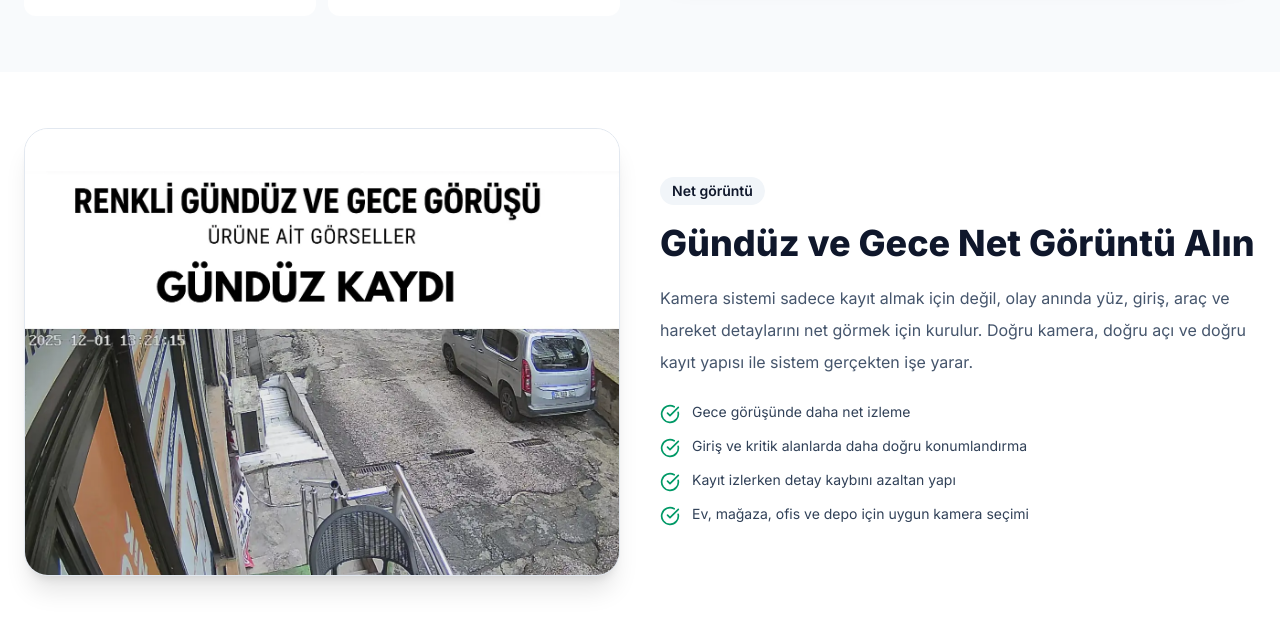
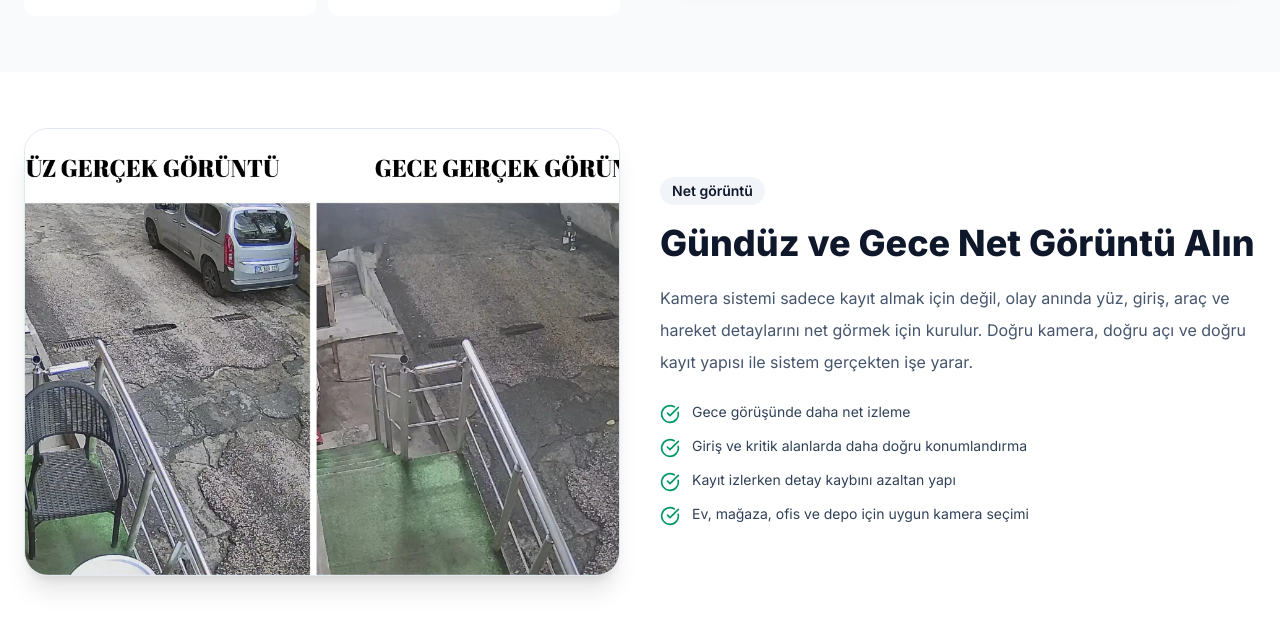
Before and after one commit to Alfasoylu/guvenlikservisi, a Next.js app: page /teklif/istanbul-ip-kamera-montaji in a window 1280 px wide. Shown: the part 1890-2515 px from the top of the page. Built offline with nearby package versions, Linux system fonts and the light colour scheme.

Commit message:
Update page.tsx

```diff
--- a/src/app/teklif/istanbul-ip-kamera-montaji/page.tsx
+++ b/src/app/teklif/istanbul-ip-kamera-montaji/page.tsx
@@ -394,7 +394,7 @@ export default function IstanbulIpKameraMontajiPage() {
           <div className="overflow-hidden rounded-3xl border border-slate-200 bg-white shadow-xl">
             <div className="relative aspect-[4/3]">
               <Image
-                src="/images/landing/gunduz-ve-gece-kayit-demo.webp"
+                src="/images/landing/ip-kamera-gece-gorus.png"
                 alt="Gündüz ve gece kamera görüntü kalitesi örneği"
                 fill
                 className="object-cover object-top"
```
